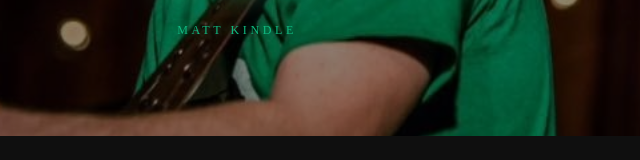
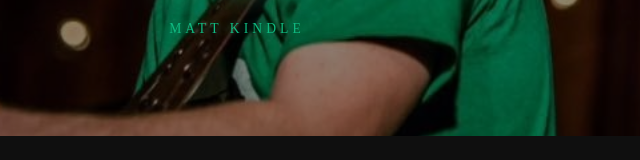
Before and after one commit to 4npcjp7gt5-web/mattkindle, an Astro site: page / in a window 1280 px wide. Shown: the part 640-800 px from the top of the page, 403-1043 px from the left. Built offline with nearby package versions, Linux system fonts and the light colour scheme; Astro itself is replaced by a stand-in of ours; a web font is replaced by a local one.

Commit message:
Update index.astro

```diff
--- a/src/pages/index.astro
+++ b/src/pages/index.astro
@@ -132,7 +132,7 @@ const tagline = "MATT KINDLE";
 
       .hero-tagline {
         font-family: "Rubik Dirt", serif;
-        font-size: clamp(.5rem, 1.25vw, .75rem);
+        font-size: clamp(.6rem, 1.45vw, .85rem);
         letter-spacing: 0.3em;
         color: var(--accent);
         text-shadow: 0 0 8px rgba(16,185,129,0.6);
```
